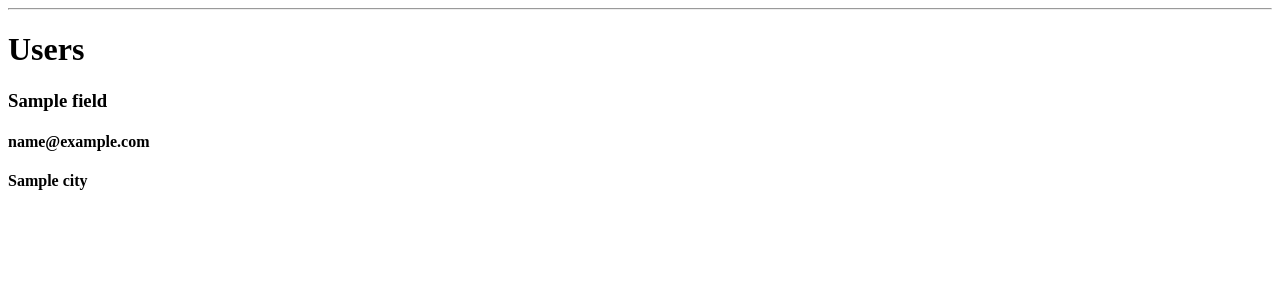
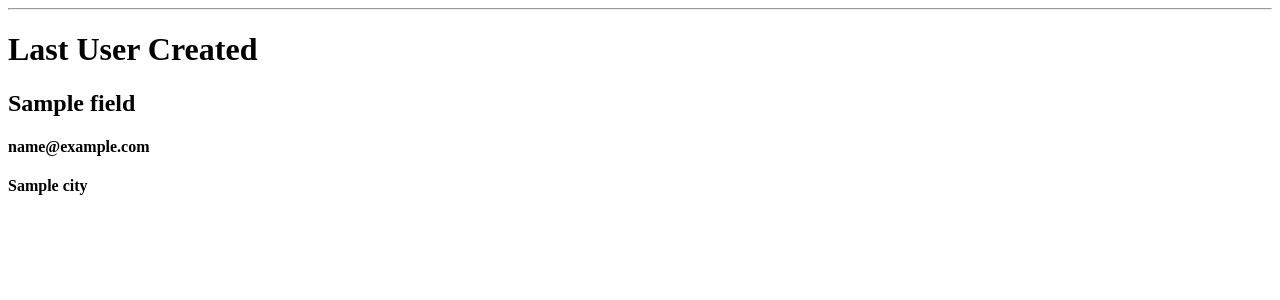
Before and after one commit to andylopezr/coink, a Flask app: template templates/index.html in a window 1280 px wide. Shown: the part 63-363 px from the top of the page. Run offline with Flask 2, Linux system fonts and the light colour scheme; the template is opened without the code that fills it: most values are stand-ins (such as "Sample title", 1, 10 or a date in 2020).

Commit message:
|- UPDATED -| file locations

```diff
--- a/templates/base.html
+++ b/templates/base.html
@@ -27,8 +27,8 @@
 </head>
 <body>
     <nav>
-        <a href="./index.html">Home</a>
-        <a href="./create.html">Create</a>
+        <a href="{{ url_for('index') }}">Home</a>
+        <a href="{{ url_for('create') }}">Create</a>
         <a href="#">About</a>
     </nav>
     <hr>
--- a/templates/index.html
+++ b/templates/index.html
@@ -1,10 +1,10 @@
 {% extends 'base.html' %}
 
 {% block content %}
-    <h1>{% block title %} Users {% endblock %}</h1>
+    <h1>{% block title %} Last User Created {% endblock %}</h1>
     {% for field in fields %}
         <div class='field'>
-            <h3>{{ field['name'] }}</h3>
+            <h2>{{ field['name'] }}</h2>
             <h4>{{ field['email'] }}</h4>
             <h4>{{ field['city'] }}</h4>
         </div>
```
